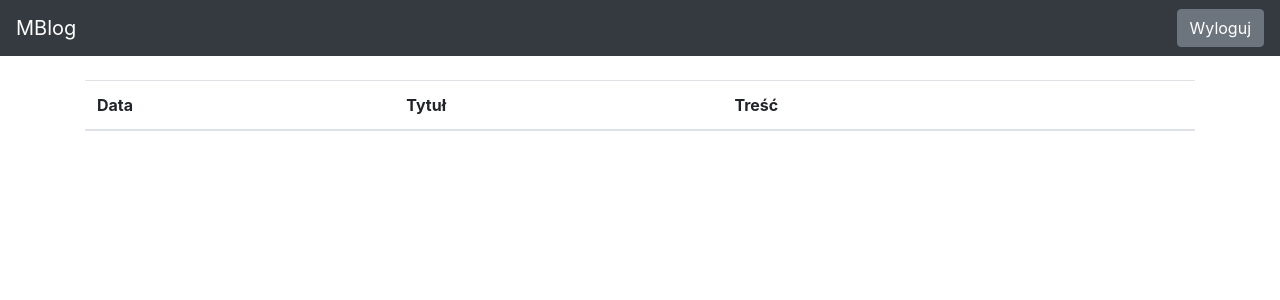
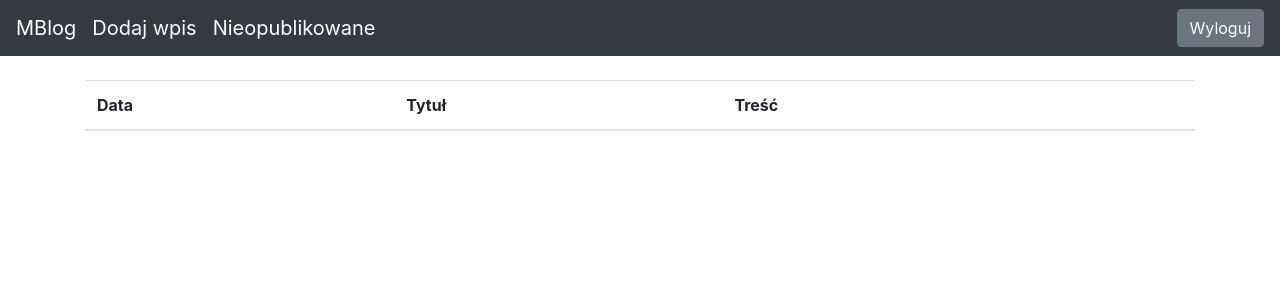
Before and after one commit to martabialecka/MBlog, a Flask app: page /drafts/ in a window 1280 px wide. Shown: the top 300 px of the page. Run offline with Flask 3, Linux system fonts and the light colour scheme; the visitor is signed in with stand-in values (Sample User, id 1); lists and menus that the app fills with data are empty; some libraries are stand-ins or nearby versions.

Commit message:
Additinal buttons

```diff
--- a/blog/templates/base.html
+++ b/blog/templates/base.html
@@ -22,7 +22,11 @@
 
     <body>
         <nav class="navbar navbar-expand-md navbar-dark bg-dark fixed-top">
-            <a class="navbar-brand" href="#">MBlog</a>
+            <a class="navbar-brand" href="/">MBlog</a>
+{% if session.logged_in %}
+            <a class="navbar-brand" href="/new-post">Dodaj wpis</a>
+            <a class="navbar-brand" href="/drafts">Nieopublikowane</a>
+{% endif %}
             <button class="navbar-toggler" type="button" data-toggle="collapse" data-target="#navbarsExampleDefault" aria-controls="navbarsExampleDefault" aria-expanded="false" aria-label="Toggle navigation">
                 <span class="navbar-toggler-icon"></span>
             </button>
```
